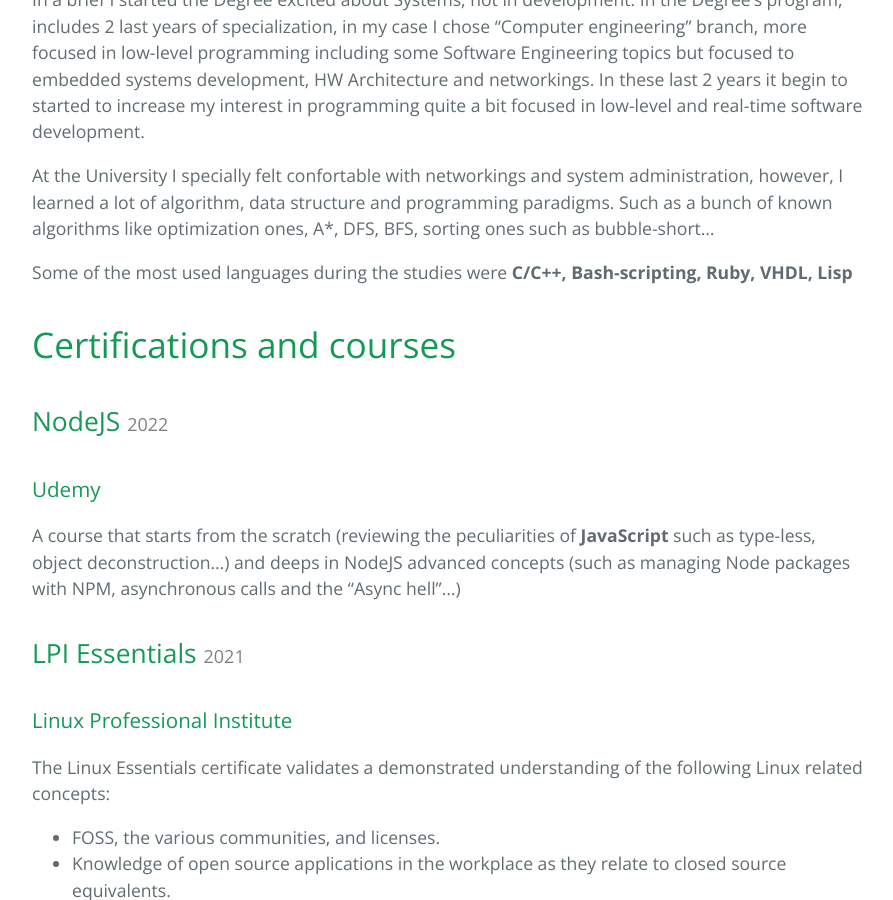
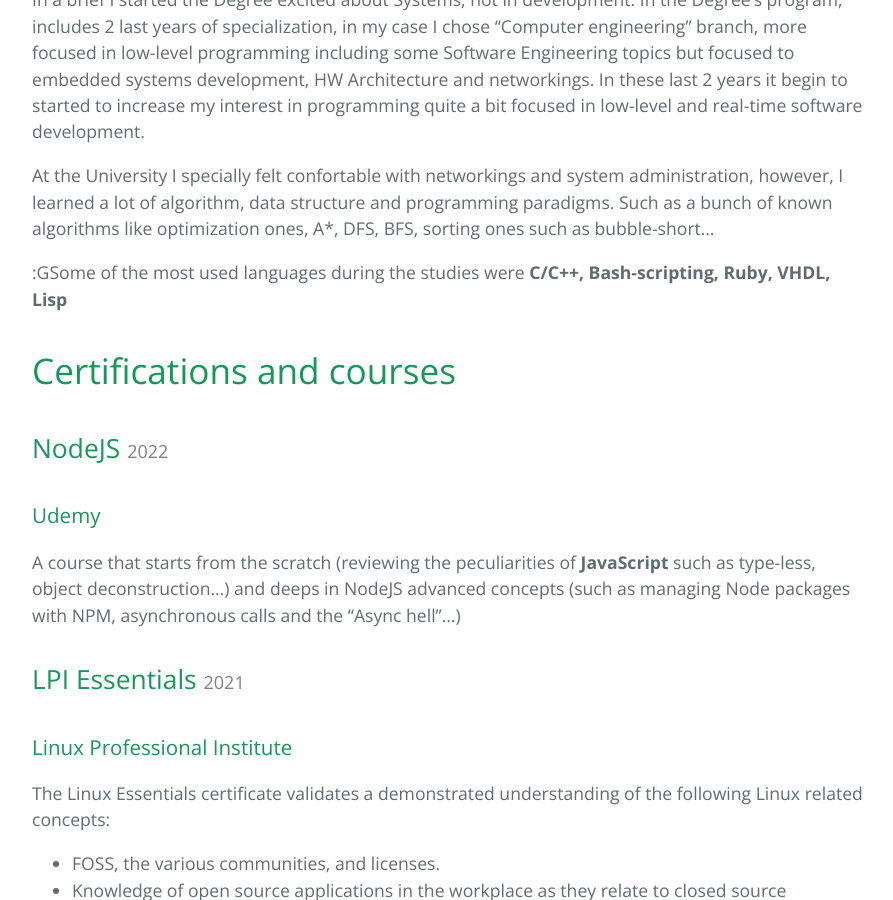
Before and after one commit to Carlosmape/carlosmape.github.io, a Jekyll site: the page built from career/index.md, in a window 1280 px wide and 900 px high, scrolled down 3068 px. Shown: the whole window, without its empty margins (192-1085 px from the left). Built offline with Jekyll 4.4.1, drawn with Linux system fonts in a browser that asks for light colours.

Commit message:
Fixed url links

```diff
--- a/_includes/header.html
+++ b/_includes/header.html
@@ -2,7 +2,7 @@
 	<h1 class="project-name">{{ page.title | default: site.title | default: site.github.repository_name }}</h1>
 	<h2 class="project-tagline">{{ page.description | default: site.description | default: site.github.project_tagline }}</h2>
 	<a href="{{ site.url }}/" class="btn">Hello World</a>
-	<a href="{{ site.url }}/career" class="btn">Career</a>
-	<a href="{{ site.url }}/projects" class="btn">Projects</a>
-	<a href="{{ site.url }}/posts" class="btn">Thoughts</a>
+	<a href="{% link career/index.md %}" class="btn">Career</a>
+	<a href="{% link projects/index.md %}" class="btn">Projects</a>
+	<a href="{% link posts.md %}" class="btn">Thoughts</a>
 </header>
--- a/career/index.md
+++ b/career/index.md
@@ -56,7 +56,7 @@
 
 At the University I specially felt confortable with networkings and system administration, however, I learned a lot of algorithm, data structure and programming paradigms. Such as a bunch of known algorithms like optimization ones, A\*, DFS, BFS, sorting ones such as bubble-short...
 
-Some of the most used languages during the studies were **C/C++, Bash-scripting, Ruby, VHDL, Lisp**
+:GSome of the most used languages during the studies were **C/C++, Bash-scripting, Ruby, VHDL, Lisp**
 
 # Certifications and courses
 
```
Also changed, not shown: projects/sidera.md (+2 -2 lines).
